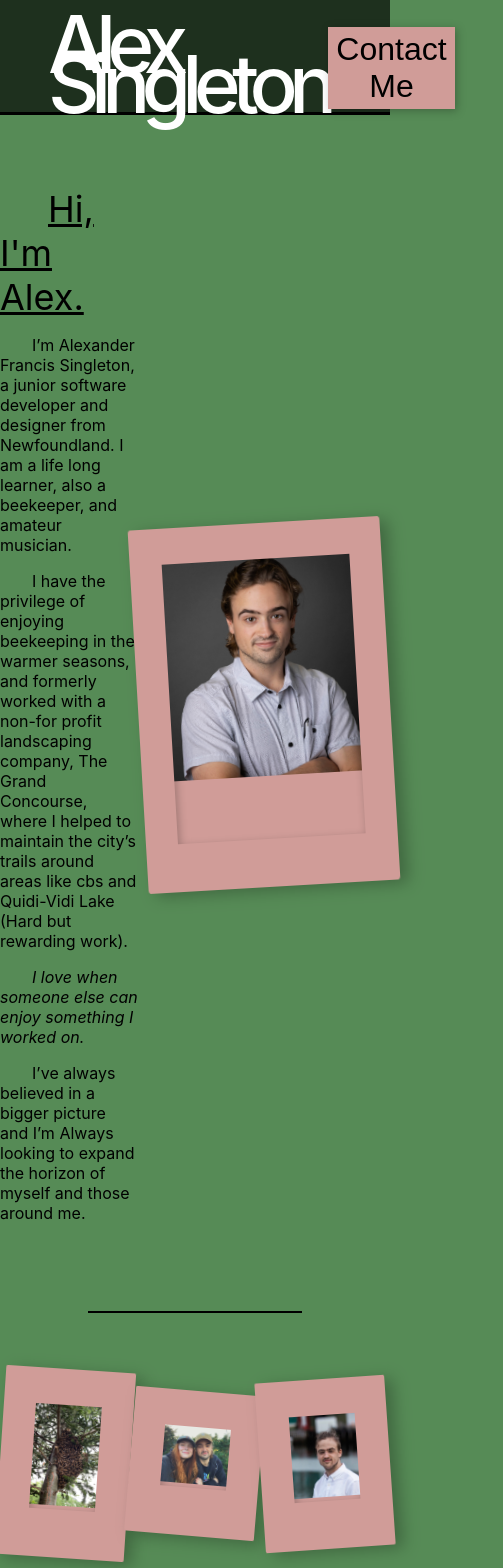
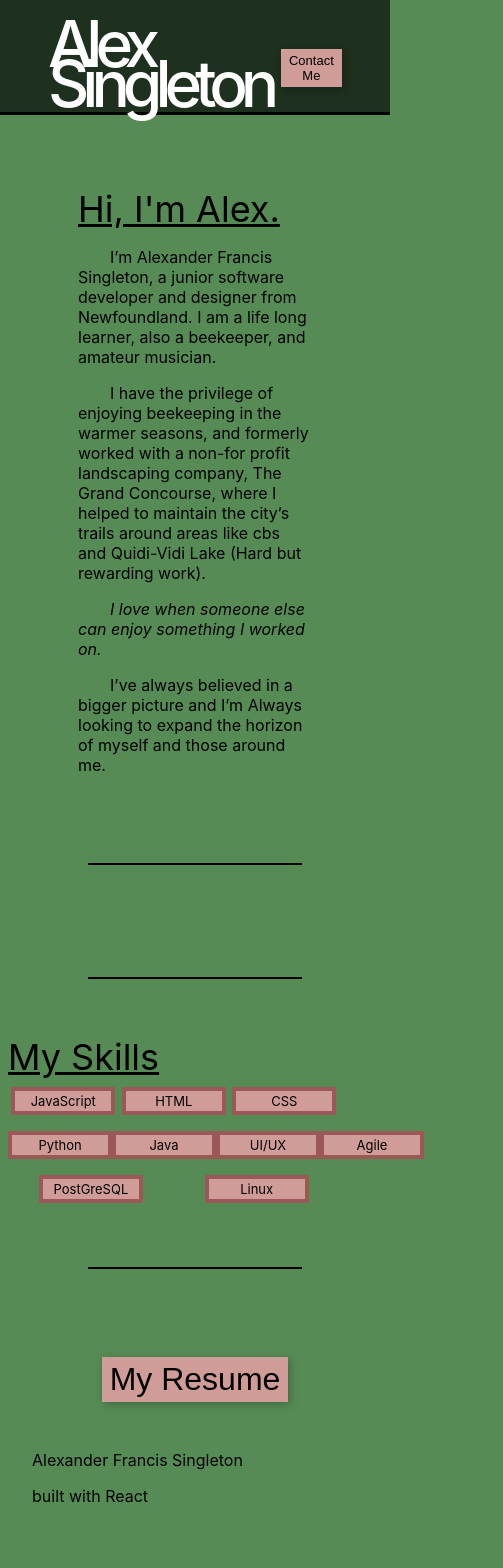
Before and after one commit to Sixsinglebird/portfolio, a React (Create React App) app: page / in a window 390 px wide. Shown: the top 1568 px of the page, 503 px wide, since content can reach past the window. After the commit the page ends 1506 px from the top, so only its background shows below. Built offline with nearby package versions, Linux system fonts and the light colour scheme.

Commit message:
updated for mobile

```diff
--- a/src/App.css
+++ b/src/App.css
@@ -4,7 +4,7 @@
 }
 
 #mainContent {
-  max-width: 904px;
+  max-width: 968px;
   margin: 0 auto;
 }
 
@@ -38,6 +38,7 @@ header button {
 button {
   /* color */
   background-color: #d09c98;
+  color: black;
 
   /* drop shadow */
   filter: drop-shadow(2px 2px 4px rgba(0, 0, 0, 0.25));
@@ -107,9 +108,7 @@ figure {
 
 #skills {
   width: 85%;
-  margin-left: auto;
-  margin-right: auto;
-  margin-top: 8px;
+  margin: 8px;
 }
 
 #contactInfo {
@@ -178,3 +177,47 @@ figure {
   background-color: #d09c98;
   border: 4px solid rgba(125, 50, 50, 0.63);
 }
+
+@media (max-width: 768px) {
+  /* Adjust the screen width as needed */
+  .polaroid {
+    display: none;
+  }
+  #title {
+    /* text */
+    line-height: 40px;
+    font-size: 64px;
+    font-weight: 500;
+    letter-spacing: -0.11em;
+
+    /* dimensions */
+    width: 342px;
+  }
+
+  blockquote {
+    text-indent: 0;
+  }
+
+  #intro {
+    /* container */
+    width: 60%;
+    margin: 32px auto;
+  }
+
+  header button {
+    /* postion */
+    margin: auto 0 auto auto;
+    font-size: small;
+  }
+
+  .skill {
+    margin: 8px auto;
+    font-size: small;
+    text-align: center;
+    background-color: #d09c98;
+  }
+
+  #skills {
+    margin-top: 8px;
+  }
+}
--- a/src/components/Skills.jsx
+++ b/src/components/Skills.jsx
@@ -5,19 +5,19 @@ const Skills = () => {
     <>
       <div id="skills">
         <h3>My Skills</h3>
-        <div className="flex" style={{ width: "65%", margin: " 8px auto" }}>
+        <div className="flex">
           <Skill className="skill" title="JavaScript" />
           <Skill className="skill" title="HTML" />
           <Skill className="skill" title="CSS" />
         </div>
-        <div className="flex" style={{ width: "65%", margin: " 8px auto" }}>
+        <div className="flex">
           <Skill title="Python" />
           <Skill title="Java" />
-          <Skill title="UI/UX Design" />
-          <Skill title="Leadership" />
+          <Skill title="UI/UX" />
+          <Skill title="Agile" />
         </div>
-        <div className="flex" style={{ width: "65%", margin: " 8px auto" }}>
-          <Skill title="Agile" />
+        <div className="flex">
+          <Skill title="PostGreSQL" />
           <Skill title="Linux" />
         </div>
       </div>
```
